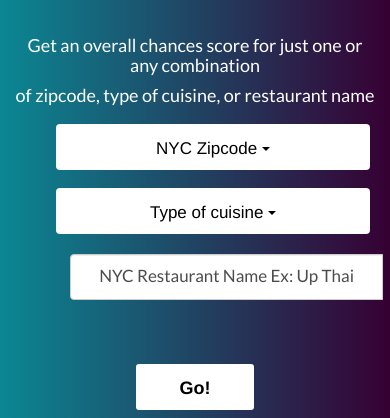
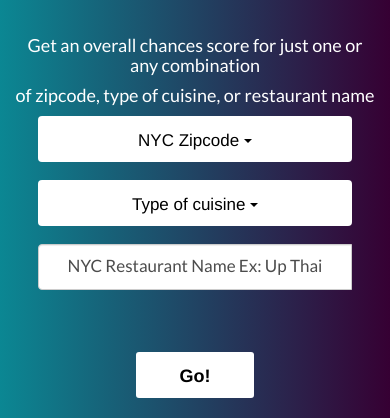
Before and after one commit to smitherd9/chances, a website: page public/index.html in a window 390 px wide. Shown: the part 426-844 px from the top of the page. Drawn offline with nearby package versions, Linux system fonts and the light colour scheme; a web font is replaced by a local one.

Commit message:
aligned dropdowns and input form on desktop and mobile

```diff
--- a/public/index.html
+++ b/public/index.html
@@ -275,9 +275,6 @@
                         <div class="input-group">
                             <input type="text" class="form-control" id="dba" placeholder="NYC Restaurant Name Ex: Up Thai" aria-describedby="basic-addon1" pattern="^[_A-z]{1,}$" data-error="Please enter the name of a restaurant in NYC" required>
                             <span class="glyphicon form-control-feedback" aria-hidden="true"></span>
-                            <span>
-
-      </span>
                         </div>
                     </div>
                     <div class="help-block with-errors" id="error-msg"></div>
--- a/public/main.css
+++ b/public/main.css
@@ -134,7 +134,7 @@ ul {
 .dropdown2 {
     width: 100%;
     text-align: center;
-    margin: 18px;
+    margin: 0 0 18px 0;
 }
 
 .dropdown1 > a {
@@ -212,9 +212,9 @@ li > a:hover {
 .input-group {
     font-family: 'Lato', sans-serif;
     color: #40345e;
-    margin: 20px;
+    margin: 0 0 18px 0;
     text-align: center;
-    width: 87%;
+    width: 100%;
 }
 
 #dba {
@@ -230,8 +230,8 @@ input[type="text"]#dba::-webkit-input-placeholder {
     font-family: 'Lato', sans-serif;
     color: #40345e;
     text-align: center;
-    margin-left: 40px;
-    width: 100%;
+    margin: 0 auto;
+    width: 87%;
 }
 
 .input-group .form-control {
@@ -513,9 +513,7 @@ img {
     .action-btn {
         width: 33%;
     }
-    .form-group {
-        margin-left: 35px;
-    }
+
 }
 
 @media screen and (min-width: 300px) {
```
